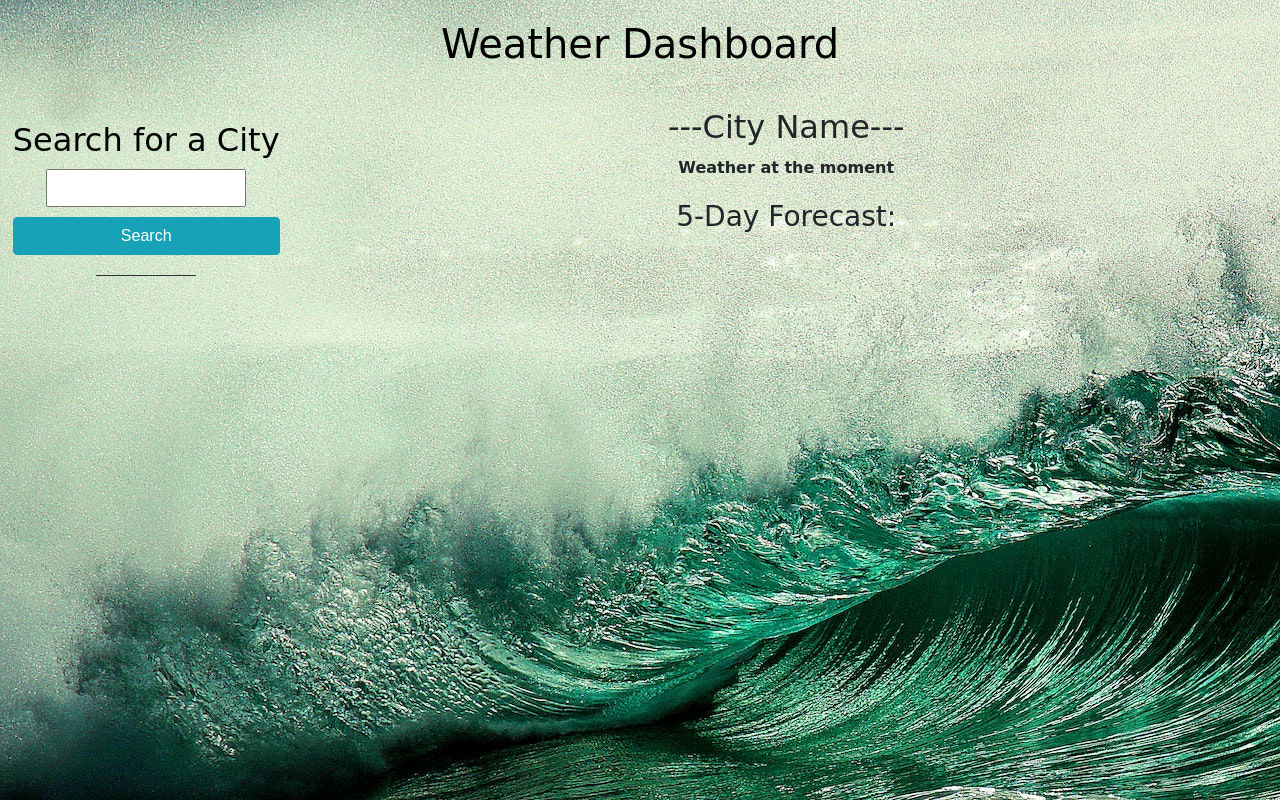
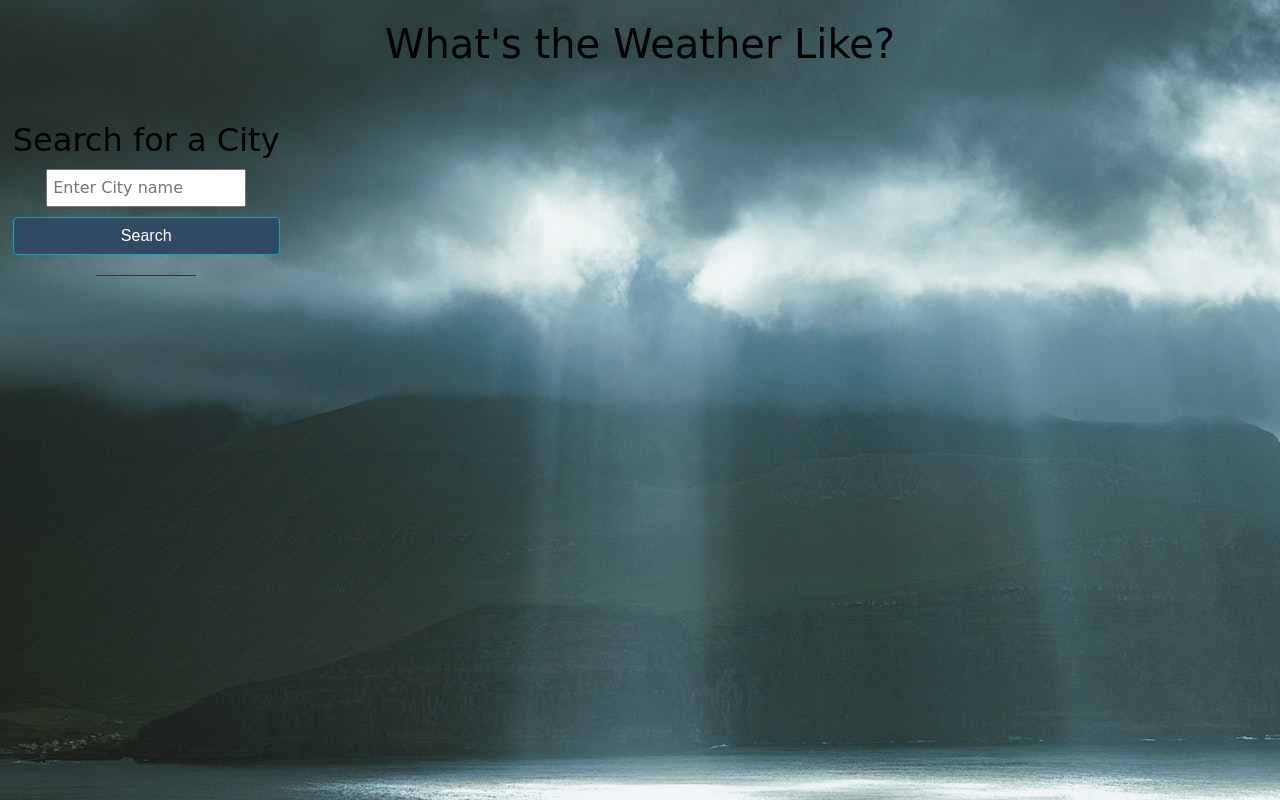
Before and after one commit to rosesandbooks89/My-Weather-App, a plain HTML site: page index.html in a window 1280 px wide. Drawn offline with nearby package versions, Linux system fonts and the light colour scheme.

Commit message:
updating after working with teammate and tutor

```diff
--- a/assets/script.js
+++ b/assets/script.js
@@ -1,4 +1,4 @@
-var apiKey = "8bb6c2d489759cc78039c821cced7698";
+var apiKey = "76282a5772fc410e30d3610f2470567d";
 var cityInput = document.getElementById("cityInput");
 var searchHistory = [];
 
@@ -12,6 +12,7 @@ function getCurrentWeather(cityName) {
             displayCurrentWeather(data);
             getFiveDayWeather(cityName);
         });
+        document.getElementById("currentWeather").removeAttribute("style");
 }
 
 // Function to fetch the 5-day weather forecast
@@ -60,14 +61,15 @@ function displayFiveDayWeather(weatherList) {
         var wind = document.getElementById("dWind-" + (i + 1));
         var humidity = document.getElementById("dHumidity-" + (i + 1));
         var icon = document.getElementById("img-" + (i + 1));
+        var weatherData = weatherList[i];
 
-        var weatherData = weatherList[i];
         date.textContent = new Date(weatherData.dt * 1000).toLocaleDateString();
         temp.textContent = "Temperature: " + temperatureConverter(weatherData.main.temp) + "°F";
         wind.textContent = "Wind: " + weatherData.wind.speed;
         humidity.textContent = "Humidity: " + weatherData.main.humidity;
         icon.src = "https://openweathermap.org/img/wn/" + weatherData.weather[0].icon + ".png";
         icon.alt = weatherData.weather[0].description;
+        document.getElementById("forecast").removeAttribute("style");
     }
 }
 
--- a/assets/style.css
+++ b/assets/style.css
@@ -8,7 +8,7 @@ body, h1, h2, h3, p, ul, li {
 
 body {
     font-family: Arial, sans-serif;
-    background-image: url(./images/pexels-sean-manning-728880.jpg);
+    background-image: url(./images/pexels-gije-cho-16456694.jpg);
 }
 
 /* Weather Dashboard Styles */
@@ -28,13 +28,15 @@ header {
     padding: 1%;
     text-align: center;
 }
-
+#searchButton {
+    background-color: #304a63;
+}
 h2 {
     margin-bottom: 10px;
 }
 
 li {
-    background-color: #5797c5;
+    background-color: #306341;
     padding: 5px;
     margin-bottom: 15px;
     border-radius: 6px;
@@ -92,11 +94,14 @@ hr#elementBreak {
 
 #cityName {
     margin-bottom: 10px;
+    font-size: 3rem;
 }
 
 .weather {
-    font-weight: bold;
+    font-weight: lighter;
+    font-size: 2rem;
 }
+
 
 .image {
     margin-bottom: 10px;
@@ -117,11 +122,21 @@ aside {
 
 .icons {
     margin-bottom: 20px;
+    background-color: rgba(0,135,122,0.5);
+    color: white;
 }
+/* .current-weather {
+    display: flex;
+    flex-direction: column;
+    justify-content: space-around;
+    background-color: rgba(0,135,122,0.5); */
+
+/* } */
 
 #weatherContainer {
     display: flex;
     justify-content: space-around;
+
 }
 
   /* Media Queries */
--- a/index.html
+++ b/index.html
@@ -12,18 +12,18 @@
     />
     <link rel="stylesheet" href="./Assets/style.css" />
 
-    <title id="title" class="title">Weather Dashboard-Search Your City</title>
+    <title id="title" class="title">Weather</title>
   </head>
 
   <body>
-    <header><h1>Weather Dashboard</h1></header>
+    <header><h1>What's the Weather Like?</h1></header>
 
 
         <section class="searchContainer">
             <h2>Search for a City</h2>
             <form id="search-form">
-                <p id="inputContainer"><input type="text" id="cityInput" name="inputContainer" ="Enter City name"></p>
-                <button class="btn btn-info btn-block">Search</button>
+                <p id="inputContainer"><input type="text" id="cityInput" name="inputContainer" placeholder="Enter City name"></p>
+                <button id=searchButton class="btn btn-info btn-block">Search</button>
 
             </form>
             <hr id="elementBreak" style="display: inline-block;">
@@ -33,9 +33,9 @@
         </section>
 
         <main id="searchResults">
-            <h2 id="cityName">---City Name---</h2>
-            <p class="date-0 weather">Weather at the moment</p>
-            <div>
+            <h2 id="cityName"></h2>
+            <p id= currentWeather class="date-0 weather" style="display: none;">The weather right now: </p>
+            <div id="current-weather" class="current-weather">
                 <p class="temp" id="dTemp-0"></p>
                 <p class="wind" id="dWind-0"></p>
                 <p class="humidity" id="dHumidity-0"></p>
@@ -44,7 +44,8 @@
 
 
     <aside>
-        <h3>5-Day Forecast: </h3>
+        <h3 id= forecast style="display: none;">5-Day Forecast: </h3>
+        <br>
         <section id="weatherContainer">
             <div class="icons" >
                 <p class="date-1 weather"></p>
```
Also changed, not shown: assets/images/pexels-gije-cho-16456694.jpg (added), 1 other file.
